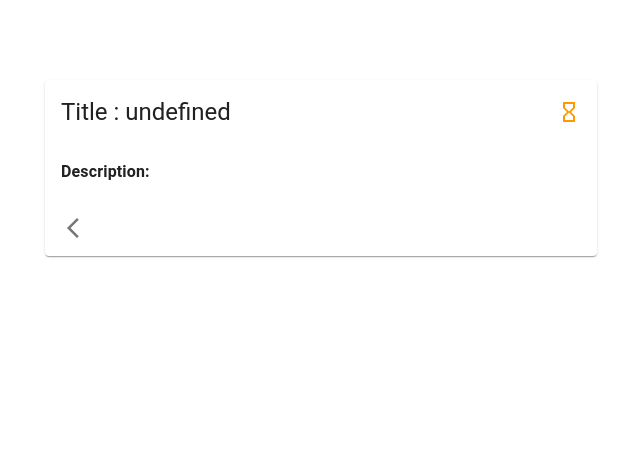
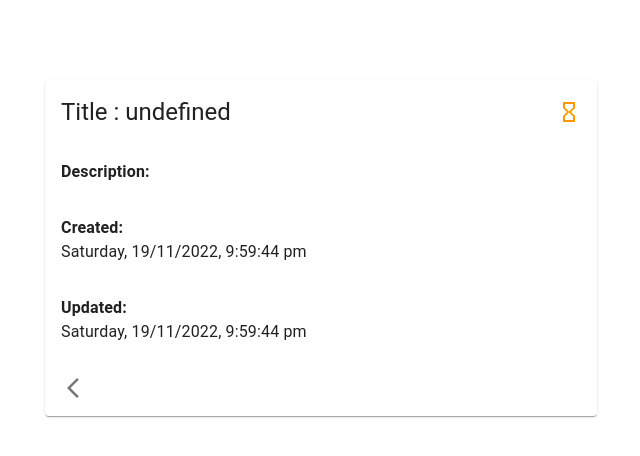
Before and after one commit to BenGex31/amazingtodolist, a React (Create React App) app: page /todo/1 in a window 1280 px wide. Shown: the top 456 px of the page, without its empty margins (319-959 px from the left). Built offline with nearby package versions, Linux system fonts and the light colour scheme.

Commit message:
display created and updated date on todo card

```diff
--- a/src/components/TodoCard.tsx
+++ b/src/components/TodoCard.tsx
@@ -8,6 +8,7 @@ import {
   Typography,
 } from "@mui/material";
 import { orange } from "@mui/material/colors";
+import moment from "moment";
 import React from "react";
 import { useNavigate } from "react-router-dom";
 import { ITodo } from "../types/todo";
@@ -36,6 +37,18 @@ const TodoCard = ({ todoFinded }: TodoCardProps) => {
         <Typography fontWeight={"bold"}>Description:</Typography>
         <Typography>{todoFinded?.description}</Typography>
       </CardContent>
+      <CardContent>
+        <Typography fontWeight={"bold"}>Created:</Typography>
+        <Typography>
+          {moment(todoFinded?.created).format("dddd, DD/MM/YYYY, h:mm:ss a")}
+        </Typography>
+      </CardContent>
+      <CardContent>
+        <Typography fontWeight={"bold"}>Updated:</Typography>
+        <Typography>
+          {moment(todoFinded?.updated).format("dddd, DD/MM/YYYY, h:mm:ss a")}
+        </Typography>
+      </CardContent>
       <CardActions>
         <IconButton onClick={() => navigate("/")}>
           <ArrowBackIosNew />
--- a/src/context/TodoContext.tsx
+++ b/src/context/TodoContext.tsx
@@ -10,18 +10,23 @@ const TodoProvider: any = ({ children }: any) => {
       title: "todo 1",
       description: "this is a description",
       done: false,
+      created: Date.now(),
+      updated: Date.now(),
     },
     {
       id: Math.floor(Math.random() * Date.now()),
       title: "todo 2",
       description: "this is a description",
       done: false,
+      created: Date.now(),
+      updated: Date.now(),
     },
   ]);
 
   const handleTodoStateChange = (index: number) => {
     const _todos: ITodo[] = [...todos];
     _todos[index].done = !_todos[index].done;
+    _todos[index].updated = Date.now();
     _todos.sort((a: any, b: any) => a.done - b.done);
     setTodos(_todos);
   };
@@ -38,6 +43,8 @@ const TodoProvider: any = ({ children }: any) => {
       title: _title,
       description: _description,
       done: false,
+      created: Date.now(),
+      updated: Date.now(),
     };
     const _todos: ITodo[] = [...todos];
     _todos.push(todo);
--- a/src/types/todo.d.ts
+++ b/src/types/todo.d.ts
@@ -3,6 +3,8 @@ export interface ITodo {
   title: string;
   description: string;
   done: boolean;
+  created: number;
+  updated: number;
 }
 export type TodoContextType = {
   todos: ITodo[];
```
